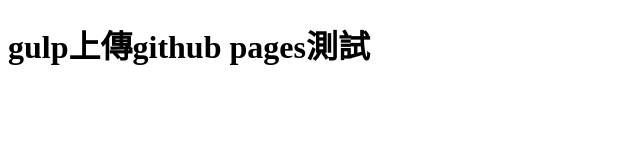
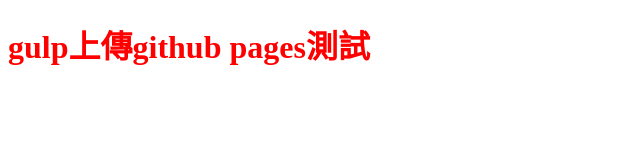
Before and after one commit to J-Z0807/test_github_pages, a plain HTML site: page index.html in a window 1280 px wide. Shown: the whole page, without its empty margins (0-640 px from the left). Drawn offline with Linux system fonts and the light colour scheme.

Commit message:
Update 2021-01-01T07:55:52.027Z

```diff
--- a/index.html
+++ b/index.html
@@ -5,6 +5,7 @@
     <meta charset="UTF-8">
     <meta name="viewport" content="width=device-width, initial-scale=1.0">
     <title>gulp測試</title>
+    <link rel="stylesheet" href="css/test.css">
 </head>
 
 <body>
```
